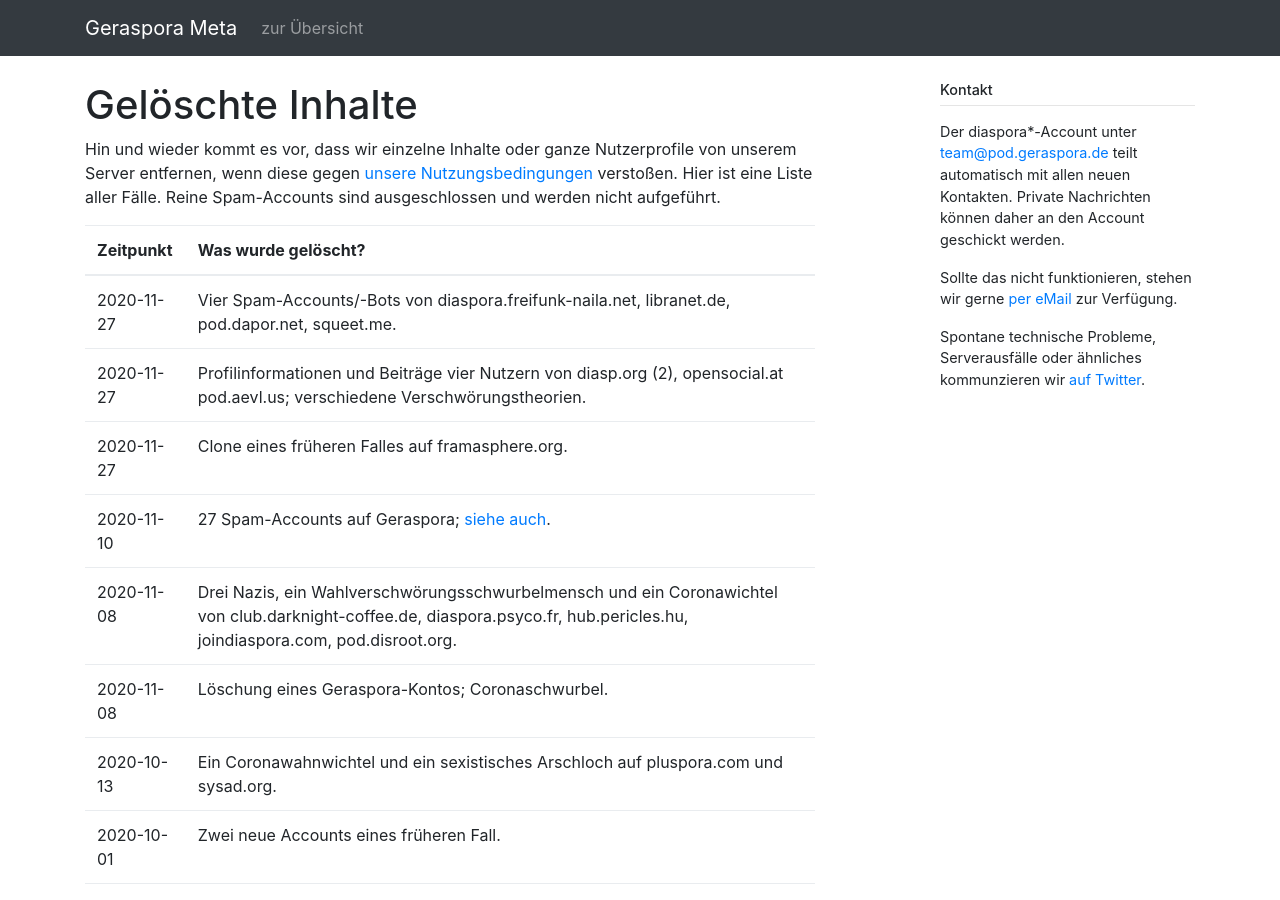
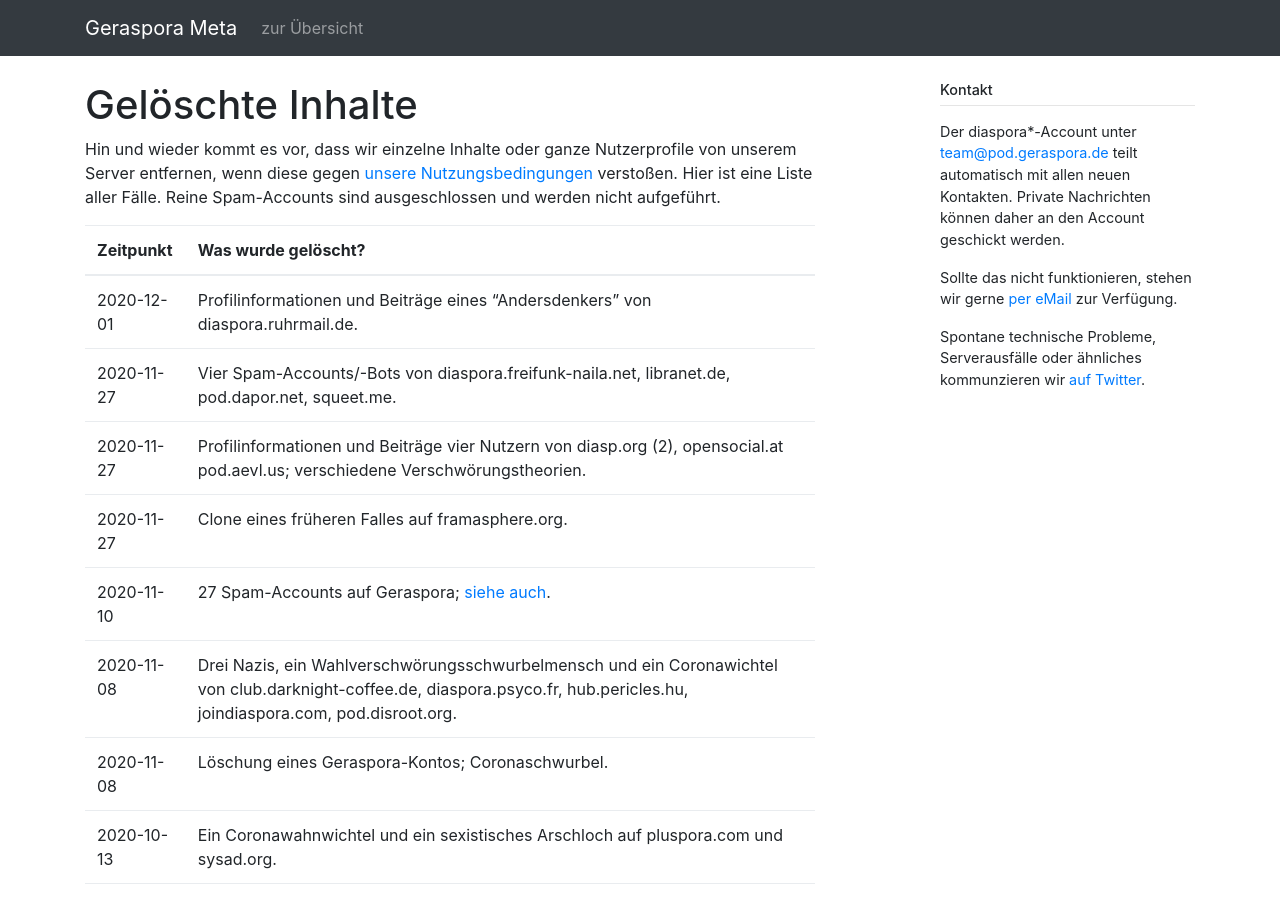
Before and after one commit to geraspora/meta, a Jekyll site: the page built from pod/deleted_contents.md, in a window 1280 px wide and 900 px high. Built offline with Jekyll 4.4.1, drawn with Linux system fonts in a browser that asks for light colours.

```diff
--- a/pod/deleted_contents.md
+++ b/pod/deleted_contents.md
@@ -8,6 +8,7 @@
 
 | Zeitpunkt  | Was wurde gelöscht?                                                                                                                                                                                                                                                                                                                                                                                                                                                                                                                                                                                                                                                                                                                                                                                                                                                                                                                                                       |
 | ---------- | ------------------------------------------------------------------------------------------------------------------------------------------------------------------------------------------------------------------------------------------------------------------------------------------------------------------------------------------------------------------------------------------------------------------------------------------------------------------------------------------------------------------------------------------------------------------------------------------------------------------------------------------------------------------------------------------------------------------------------------------------------------------------------------------------------------------------------------------------------------------------------------------------------------------------------------------------------------------------- |
+| 2020-12-01 | Profilinformationen und Beiträge eines "Andersdenkers" von diaspora.ruhrmail.de.                                                                                                                                                                                                                                                                                                                                                                                                                                                                                                                                                                                                                                                                                                                                                                                                                                                                                          |
 | 2020-11-27 | Vier Spam-Accounts/-Bots von diaspora.freifunk-naila.net, libranet.de, pod.dapor.net, squeet.me.                                                                                                                                                                                                                                                                                                                                                                                                                                                                                                                                                                                                                                                                                                                                                                                                                                                                          |
 | 2020-11-27 | Profilinformationen und Beiträge vier Nutzern von diasp.org (2), opensocial.at pod.aevl.us; verschiedene Verschwörungstheorien.                                                                                                                                                                                                                                                                                                                                                                                                                                                                                                                                                                                                                                                                                                                                                                                                                                           |
 | 2020-11-27 | Clone eines früheren Falles auf framasphere.org.                                                                                                                                                                                                                                                                                                                                                                                                                                                                                                                                                                                                                                                                                                                                                                                                                                                                                                                          |
```
